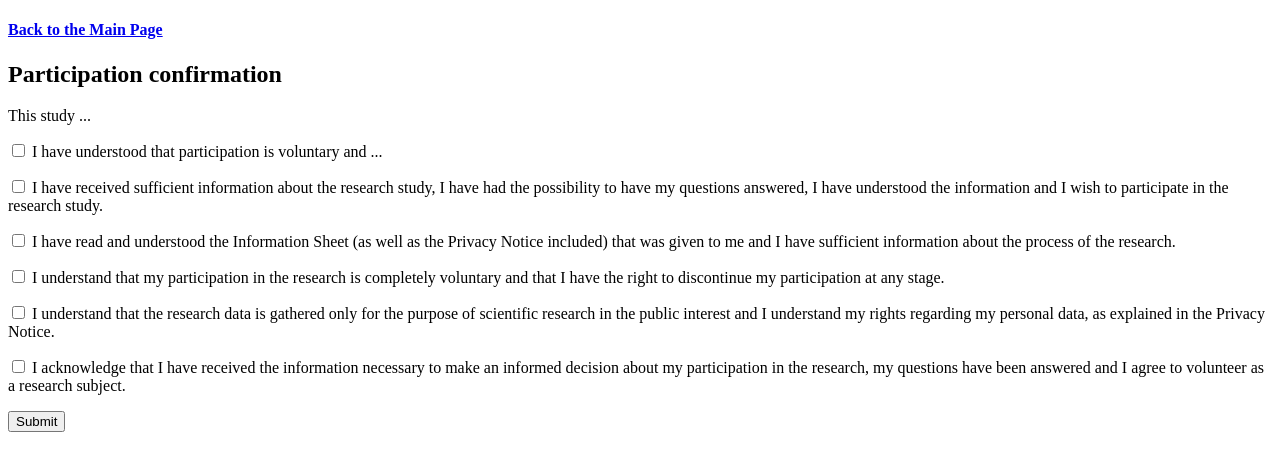
After one commit to digitraceslab/google_takeout_export, a Django app: page /accounts/consent/ in a window 1280 px wide. The commit adds this page. Shown: the top 471 px of the page. Run offline with Django 5.2, Linux system fonts and the light colour scheme; the visitor is signed in with stand-in values (Sample User, id 1).

Commit message:
Add a consent form

```diff
--- /dev/null
+++ b/accounts/forms.py
@@ -0,0 +1,49 @@
+from django import forms
+from .models import User
+
+
+class ConsentForm(forms.ModelForm):
+
+    # Consent consists of multiple questions. Add each here.
+    widget = forms.CheckboxInput(attrs={'class': 'form-check-input'})
+    field_1 = forms.BooleanField(
+        required=True,
+        error_messages={'required': 'Check this box to acknowledge you consent.'},
+        widget=widget
+    )
+    field_2 = forms.BooleanField(
+        required=True,
+        error_messages={'required': 'Check this box to acknowledge you consent.'},
+        widget=widget
+    )
+    field_3 = forms.BooleanField(
+        required=True,
+        error_messages={'required': 'Check this box to acknowledge you consent.'},
+        widget=widget
+    )
+    field_4 = forms.BooleanField(
+        required=True,
+        error_messages={'required': 'Check this box to acknowledge you consent.'},
+        widget=widget
+    )
+    field_5 = forms.BooleanField(
+        required=True,
+        error_messages={'required': 'Check this box to acknowledge you consent.'},
+        widget=widget
+    )
+    field_6 = forms.BooleanField(
+        required=True,
+        error_messages={'required': 'Check this box to acknowledge you consent.'},
+        widget=widget
+    )
+
+    class Meta:
+        model = User
+        fields = ['consent']
+
+    def clean(self):
+        ''' If the form gets submitted, the user has consented to all the
+            items. We can just set consent to true. '''
+        cleaned_data = super().clean()
+        cleaned_data['consent'] = True
+        return cleaned_data
--- a/accounts/models.py
+++ b/accounts/models.py
@@ -3,5 +3,9 @@ import uuid
 from django.db import models
 from django.contrib.auth.models import AbstractUser
 
+
 class User(AbstractUser):
     uuid = models.UUIDField(primary_key=True, default=uuid.uuid4, editable=False, unique=True)
+
+    consent = models.BooleanField('Consented to study', default=False)
+    privacy = models.BooleanField('Agreed to privacy notice', default=False)
--- a/accounts/urls.py
+++ b/accounts/urls.py
@@ -4,4 +4,5 @@ from . import views
 
 urlpatterns = [
     path('profile/', views.UserProfileDetailView.as_view(), name='profile'),
+    path('consent/', views.ConsentView.as_view(), name='consent'),
 ]
--- a/accounts/views.py
+++ b/accounts/views.py
@@ -1,5 +1,12 @@
+from django.views.generic import DetailView
+from django.contrib.auth.decorators import login_required
+from django.utils.decorators import method_decorator
+from django.contrib.messages.views import SuccessMessageMixin
+from django.views.generic.edit import UpdateView
+
 from .models import User
-from django.views.generic import DetailView
+from . import forms
+
 
 class UserProfileDetailView(DetailView):
     model = User
@@ -7,3 +14,18 @@ class UserProfileDetailView(DetailView):
 
     def get_object(self):
         return self.request.user
+
+
+@method_decorator(login_required, name='dispatch')
+class ConsentView(SuccessMessageMixin, UpdateView):
+    model = User
+    template_name = 'accounts/consent_form.html'
+    success_url = '/accounts/profile/'
+    form_class = forms.ConsentForm
+    success_message = "Your consent has been registered succesfully"
+
+    def get_success_url(self):
+        return '/accounts/profile/'
+
+    def get_object(self):
+        return self.request.user
--- /dev/null
+++ b/templates/accounts/consent_form.html
@@ -0,0 +1,42 @@
+{% extends 'base.html' %}
+
+{% block content %}
+
+<h4><a href="/">Back to the Main Page</a></h4>
+
+  <h2>Participation confirmation</h2>
+
+<p>
+This study ...
+</p>
+
+<form method="post" class="form-check">
+  {% csrf_token %}
+
+<p>
+{{form.field_1}} I have understood that participation is voluntary and ...
+</p>
+
+<p>
+{{form.field_2}} I have received sufficient information about the research study, I have had the possibility to have my questions answered, I have understood the information and I wish to participate in the research study.
+</p>
+
+<p>
+{{form.field_3}} I have read and understood the Information Sheet (as well as the Privacy Notice included) that was given to me and I have sufficient information about the process of the research.
+</p>
+
+<p>
+{{form.field_4}} I understand that my participation in the research is completely voluntary and that I have the right to discontinue my participation at any stage.
+</p>
+
+<p>
+{{form.field_5}} I understand that the research data is gathered only for the purpose of scientific research in the public interest and I understand my rights regarding my personal data, as explained in the Privacy Notice.
+</p>
+
+<p>
+{{form.field_6}} I acknowledge that I have received the information necessary to make an informed decision about my participation in the research, my questions have been answered and I agree to volunteer as a research subject.
+</p>
+
+   <button class="btn-primary btn" type="submit">Submit</button>
+  </form>
+{% endblock %}
--- /dev/null
+++ b/templates/base.html
@@ -0,0 +1,17 @@
+<!DOCTYPE html>
+<html>
+<head>
+    <title>{% block title %}{% endblock %}</title>
+</head>
+<body>
+    <header>
+        </header>
+
+    <main>
+        {% block content %}{% endblock %}
+    </main>
+
+    <footer>
+        </footer>
+</body>
+</html>
```
Also changed, not shown: templates/accounts/profile.html (+13 -0 lines), accounts/migrations/0002_user_consent_user_privacy.py (added).
